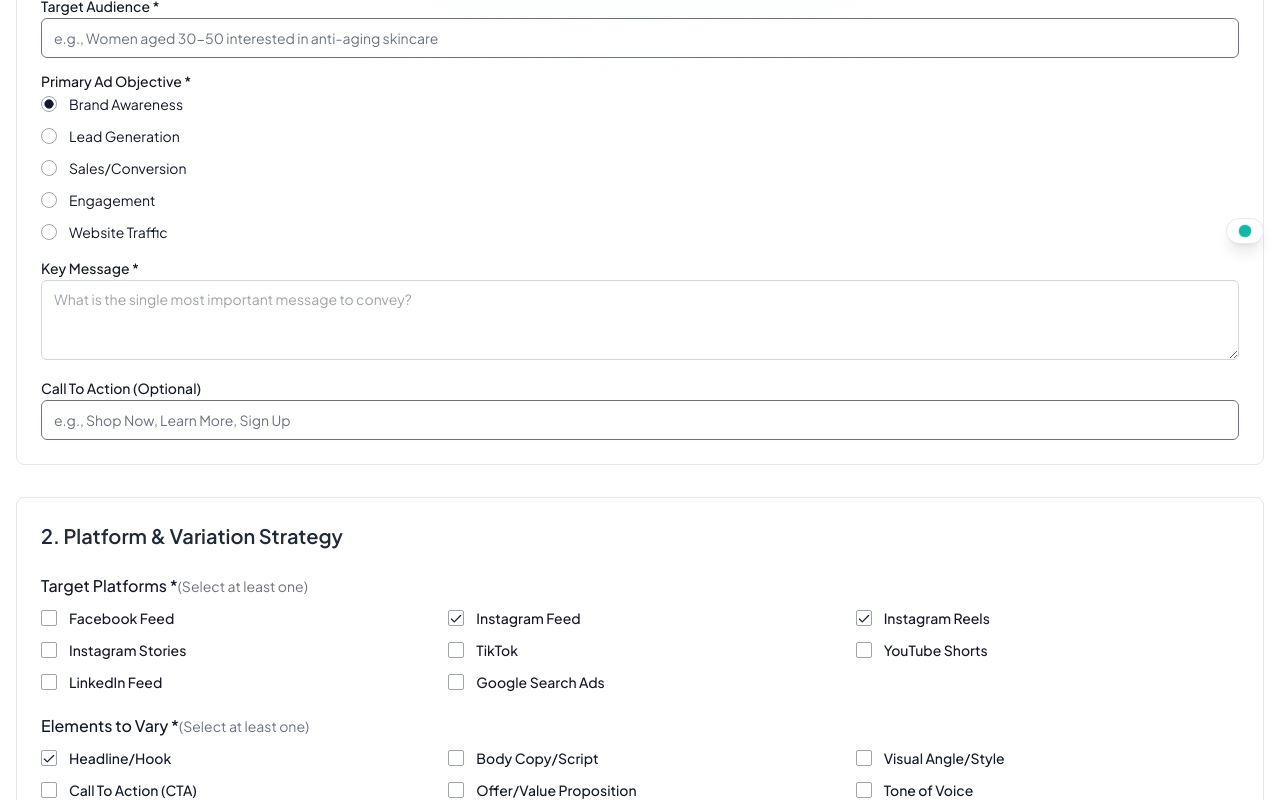
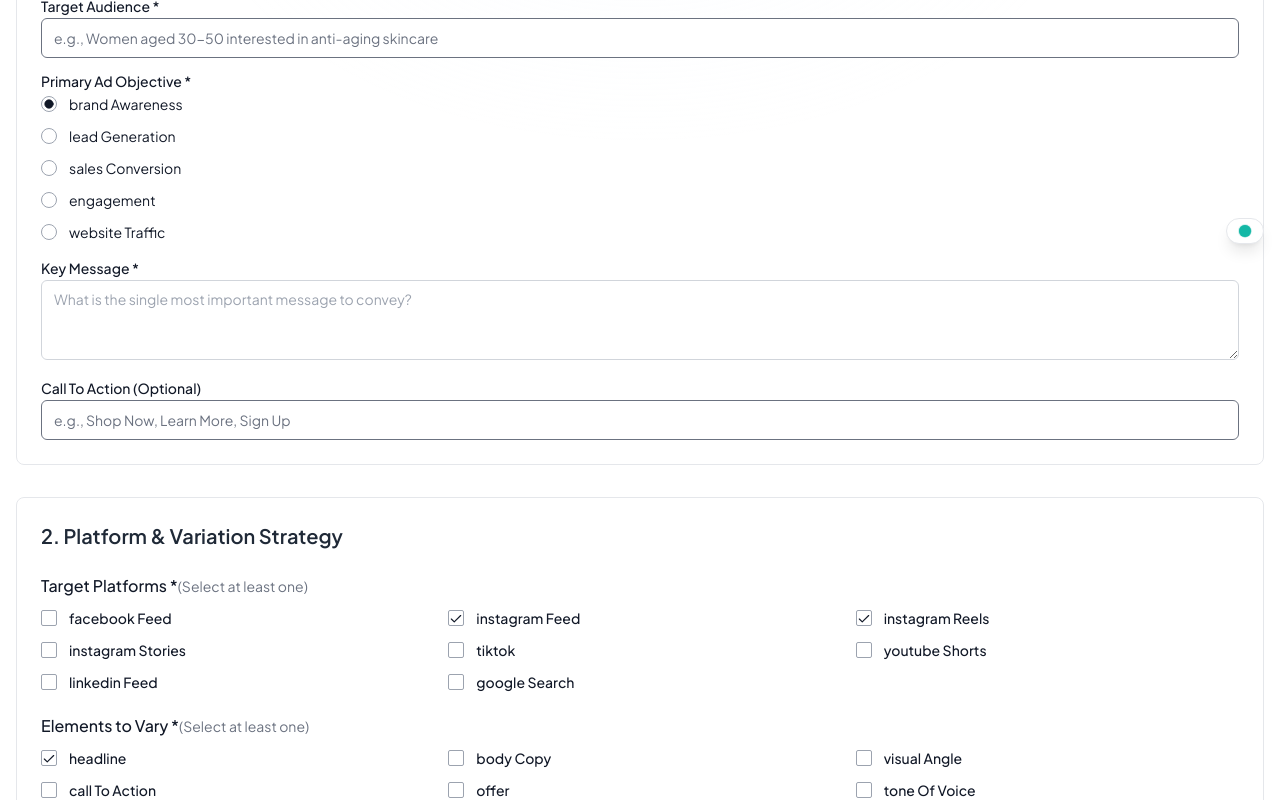
Before and after one commit to scottaicode/deepcontent-ai, a Next.js app: page /ad-studio in a window 1280 px wide. Shown: the part 540-1340 px from the top of the page. Built offline with nearby package versions, Linux system fonts and the light colour scheme; no server answers.

Commit message:
fix: translate radio/checkbox options in AdStudioForm

```diff
--- a/src/components/AdStudio/AdStudioForm.tsx
+++ b/src/components/AdStudio/AdStudioForm.tsx
@@ -28,34 +28,35 @@ interface AdStudioFormProps {
   isLoading: boolean;
 }
 
-// Available options
-const PLATFORM_OPTIONS = [
-  { id: 'facebook_feed', label: 'Facebook Feed' },
-  { id: 'instagram_feed', label: 'Instagram Feed' },
-  { id: 'instagram_reels', label: 'Instagram Reels' },
-  { id: 'instagram_stories', label: 'Instagram Stories' },
-  { id: 'tiktok', label: 'TikTok' },
-  { id: 'youtube_shorts', label: 'YouTube Shorts' },
-  { id: 'linkedin_feed', label: 'LinkedIn Feed' },
-  { id: 'google_search', label: 'Google Search Ads' }, // Added Google
+// --- Option Definitions (Use translation keys) ---
+const PLATFORM_OPTIONS_KEYS = [
+  { id: 'facebook_feed', key: 'adStudio.platform.facebookFeed' },
+  { id: 'instagram_feed', key: 'adStudio.platform.instagramFeed' },
+  { id: 'instagram_reels', key: 'adStudio.platform.instagramReels' },
+  { id: 'instagram_stories', key: 'adStudio.platform.instagramStories' },
+  { id: 'tiktok', key: 'adStudio.platform.tiktok' },
+  { id: 'youtube_shorts', key: 'adStudio.platform.youtubeShorts' },
+  { id: 'linkedin_feed', key: 'adStudio.platform.linkedinFeed' },
+  { id: 'google_search', key: 'adStudio.platform.googleSearch' },
 ];
 
-const OBJECTIVE_OPTIONS = [
-  { id: 'brand_awareness', label: 'Brand Awareness' },
-  { id: 'lead_generation', label: 'Lead Generation' },
-  { id: 'sales_conversion', label: 'Sales/Conversion' },
-  { id: 'engagement', label: 'Engagement' },
-  { id: 'website_traffic', label: 'Website Traffic' },
+const OBJECTIVE_OPTIONS_KEYS = [
+  { id: 'brand_awareness', key: 'adStudio.objective.brandAwareness' },
+  { id: 'lead_generation', key: 'adStudio.objective.leadGeneration' },
+  { id: 'sales_conversion', key: 'adStudio.objective.salesConversion' },
+  { id: 'engagement', key: 'adStudio.objective.engagement' },
+  { id: 'website_traffic', key: 'adStudio.objective.websiteTraffic' },
 ];
 
-const ELEMENTS_TO_VARY_OPTIONS = [
-  { id: 'headline', label: 'Headline/Hook' },
-  { id: 'body_copy', label: 'Body Copy/Script' },
-  { id: 'visual_angle', label: 'Visual Angle/Style' },
-  { id: 'call_to_action', label: 'Call To Action (CTA)' },
-  { id: 'offer', label: 'Offer/Value Proposition' },
-  { id: 'tone_of_voice', label: 'Tone of Voice' },
+const ELEMENTS_TO_VARY_OPTIONS_KEYS = [
+  { id: 'headline', key: 'adStudio.vary.headline' },
+  { id: 'body_copy', key: 'adStudio.vary.bodyCopy' },
+  { id: 'visual_angle', key: 'adStudio.vary.visualAngle' },
+  { id: 'call_to_action', key: 'adStudio.vary.callToAction' },
+  { id: 'offer', key: 'adStudio.vary.offer' },
+  { id: 'tone_of_voice', key: 'adStudio.vary.toneOfVoice' },
 ];
+// --- End Option Definitions ---
 
 export const AdStudioForm: React.FC<AdStudioFormProps> = ({ onSubmit, isLoading }) => {
   const { t } = useLanguage();
@@ -63,12 +64,12 @@ export const AdStudioForm: React.FC<AdStudioFormProps> = ({ onSubmit, isLoading
     projectName: '',
     productDescription: '',
     targetAudience: '',
-    adObjective: OBJECTIVE_OPTIONS[0].id, // Default objective
+    adObjective: OBJECTIVE_OPTIONS_KEYS[0].id, // Default objective uses ID
     keyMessage: '',
-    platforms: [PLATFORM_OPTIONS[1].id, PLATFORM_OPTIONS[2].id], // Default platforms
+    platforms: [PLATFORM_OPTIONS_KEYS[1].id, PLATFORM_OPTIONS_KEYS[2].id], // Default platforms use IDs
     callToAction: '',
     numVariations: 3,
-    elementsToVary: [ELEMENTS_TO_VARY_OPTIONS[0].id], // Default element
+    elementsToVary: [ELEMENTS_TO_VARY_OPTIONS_KEYS[0].id], // Default element uses ID
   });
 
   // Use specific event types for inputs/textareas
@@ -109,6 +110,9 @@ export const AdStudioForm: React.FC<AdStudioFormProps> = ({ onSubmit, isLoading
     onSubmit(details);
   };
 
+  // Helper to generate defaultValue from key
+  const generateDefaultValue = (key: string) => key.split('.').pop()?.replace(/([A-Z])/g, ' $1').trim() || key;
+
   return (
     <form onSubmit={handleSubmit} className="space-y-8">
       {/* Section 1: Core Ad Definition */}
@@ -133,14 +137,14 @@ export const AdStudioForm: React.FC<AdStudioFormProps> = ({ onSubmit, isLoading
             onValueChange={(value: string) => handleRadioChange('adObjective', value)}
             className="flex flex-col space-y-2"
           >
-            {OBJECTIVE_OPTIONS.map(opt => (
+            {OBJECTIVE_OPTIONS_KEYS.map(opt => (
                <div key={opt.id} className="flex items-center space-x-3">
                  <RadioGroupItem
                    value={opt.id}
                    id={`objective-${opt.id}`}
                    className="border-gray-400 dark:border-gray-600 data-[state=checked]:border-primary"
                  />
-                 <Label htmlFor={`objective-${opt.id}`} className="font-normal cursor-pointer">{opt.label}</Label>
+                 <Label htmlFor={`objective-${opt.id}`} className="font-normal cursor-pointer">{t(opt.key, { defaultValue: generateDefaultValue(opt.key) })}</Label>
                </div>
             ))}
           </RadioGroup>
@@ -166,7 +170,7 @@ export const AdStudioForm: React.FC<AdStudioFormProps> = ({ onSubmit, isLoading
             <span className="text-sm font-normal text-gray-500 dark:text-gray-400">({t('adStudio.selectAtLeastOne', { defaultValue: 'Select at least one' })})</span>
           </Label>
           <div className="grid grid-cols-2 md:grid-cols-3 gap-x-6 gap-y-4 mt-2">
-            {PLATFORM_OPTIONS.map(opt => (
+            {PLATFORM_OPTIONS_KEYS.map(opt => (
               <div key={opt.id} className="flex items-center space-x-3">
                 <Checkbox
                   id={`platform-${opt.id}`}
@@ -175,7 +179,7 @@ export const AdStudioForm: React.FC<AdStudioFormProps> = ({ onSubmit, isLoading
                   className="transition-all hover:scale-110 border-gray-400 dark:border-gray-600 data-[state=checked]:border-primary data-[state=checked]:bg-primary"
                 />
                 <label htmlFor={`platform-${opt.id}`} className="text-sm font-medium leading-none peer-disabled:cursor-not-allowed peer-disabled:opacity-70 cursor-pointer">
-                  {opt.label}
+                  {t(opt.key, { defaultValue: generateDefaultValue(opt.key) })}
                 </label>
               </div>
             ))}
@@ -189,7 +193,7 @@ export const AdStudioForm: React.FC<AdStudioFormProps> = ({ onSubmit, isLoading
             <span className="text-sm font-normal text-gray-500 dark:text-gray-400">({t('adStudio.selectAtLeastOne', { defaultValue: 'Select at least one' })})</span>
           </Label>
           <div className="grid grid-cols-2 md:grid-cols-3 gap-x-6 gap-y-4 mt-2">
-            {ELEMENTS_TO_VARY_OPTIONS.map(opt => (
+            {ELEMENTS_TO_VARY_OPTIONS_KEYS.map(opt => (
               <div key={opt.id} className="flex items-center space-x-3">
                  <Checkbox
                   id={`vary-${opt.id}`}
@@ -198,7 +202,7 @@ export const AdStudioForm: React.FC<AdStudioFormProps> = ({ onSubmit, isLoading
                   className="transition-all hover:scale-110 border-gray-400 dark:border-gray-600 data-[state=checked]:border-primary data-[state=checked]:bg-primary"
                 />
                 <label htmlFor={`vary-${opt.id}`} className="text-sm font-medium leading-none peer-disabled:cursor-not-allowed peer-disabled:opacity-70 cursor-pointer">
-                  {opt.label}
+                  {t(opt.key, { defaultValue: generateDefaultValue(opt.key) })}
                 </label>
               </div>
             ))}
```
